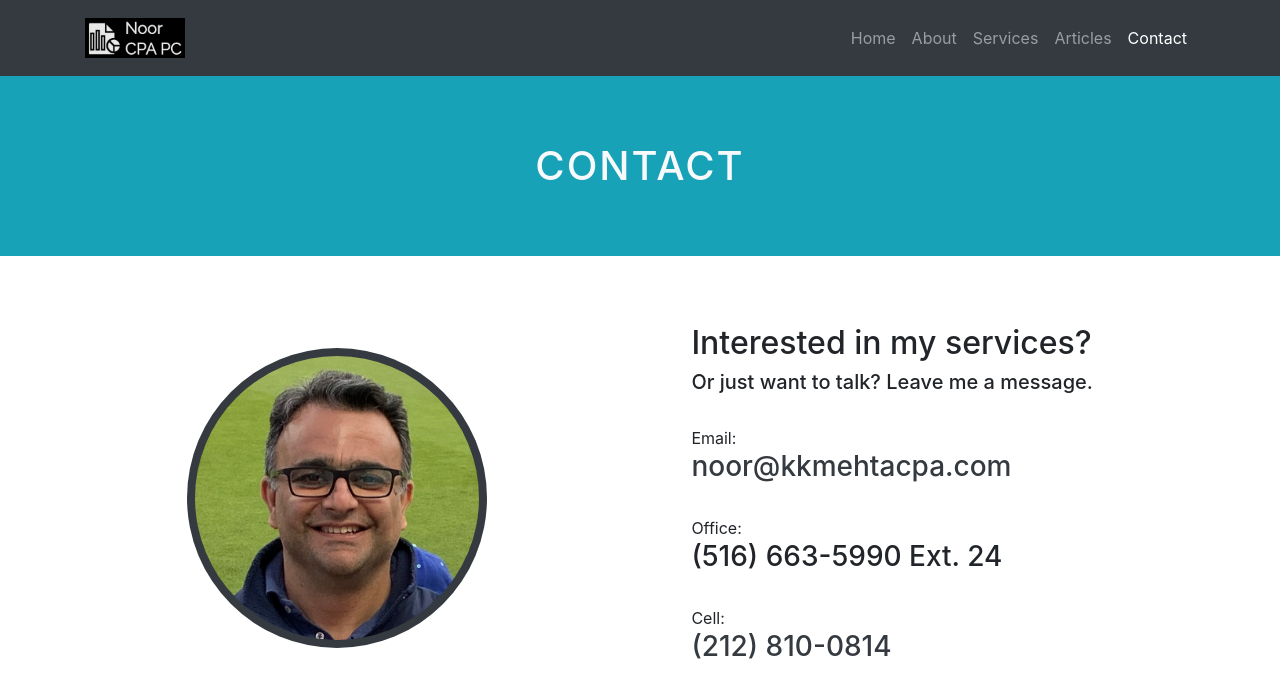
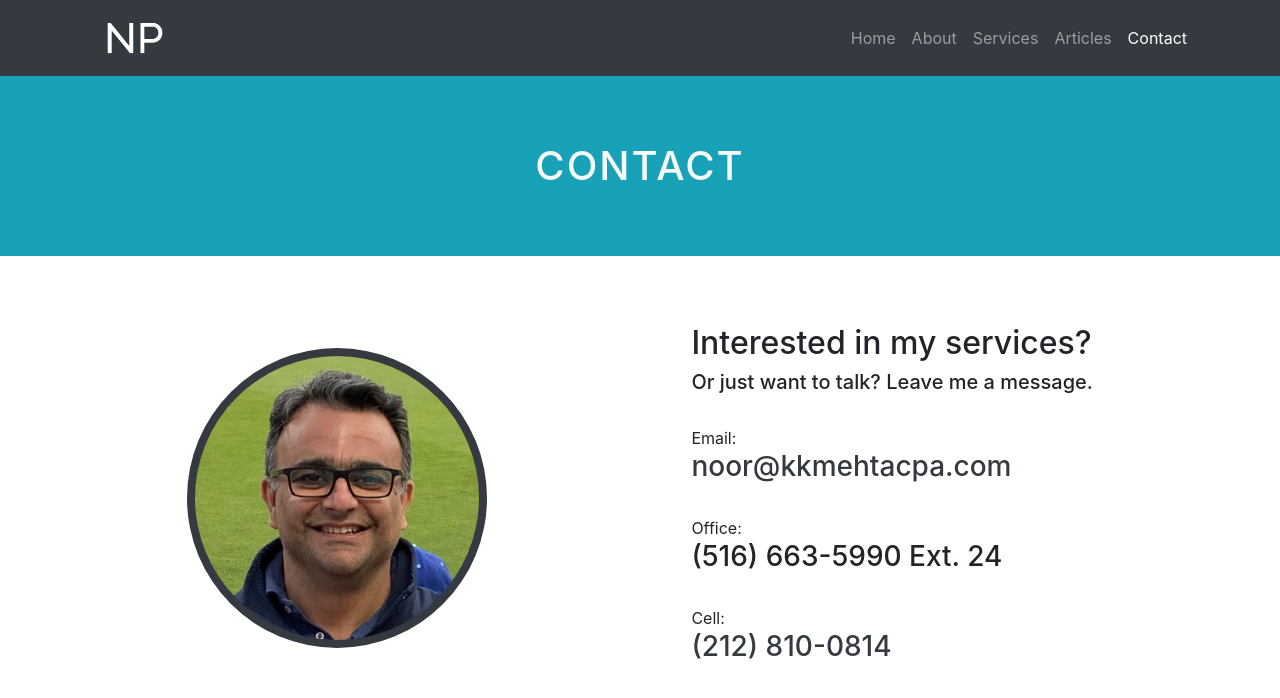
Before and after one commit to spethani/dad-website, a Jekyll site: the page built from contact.html, in a window 1280 px wide. Shown: the top 698 px of the page. Built offline with Jekyll 4.4.1, drawn with Linux system fonts in a browser that asks for light colours.

Commit message:
changed logo and favicon

```diff
--- a/_includes/carousel.html
+++ b/_includes/carousel.html
@@ -22,7 +22,7 @@
         "
       >
         <div class="carousel-content bg-dark">
-          <h2 class="display-4 mb-0">Nuruddin Pethani CPA PC</h2>
+          <h2 class="display-4 mb-0">Nuruddin Pethani, CPA</h2>
           <p class="lead">Partner at K.K. Mehta CPA Associates PLLC</p>
           <p class="lead">The best option for a growing business.</p>
           <a class="btn btn-light" href="about.html">About</a>
```
Also changed, not shown: assets/img/favicon.png, assets/img/logo.png, 3 other files.
